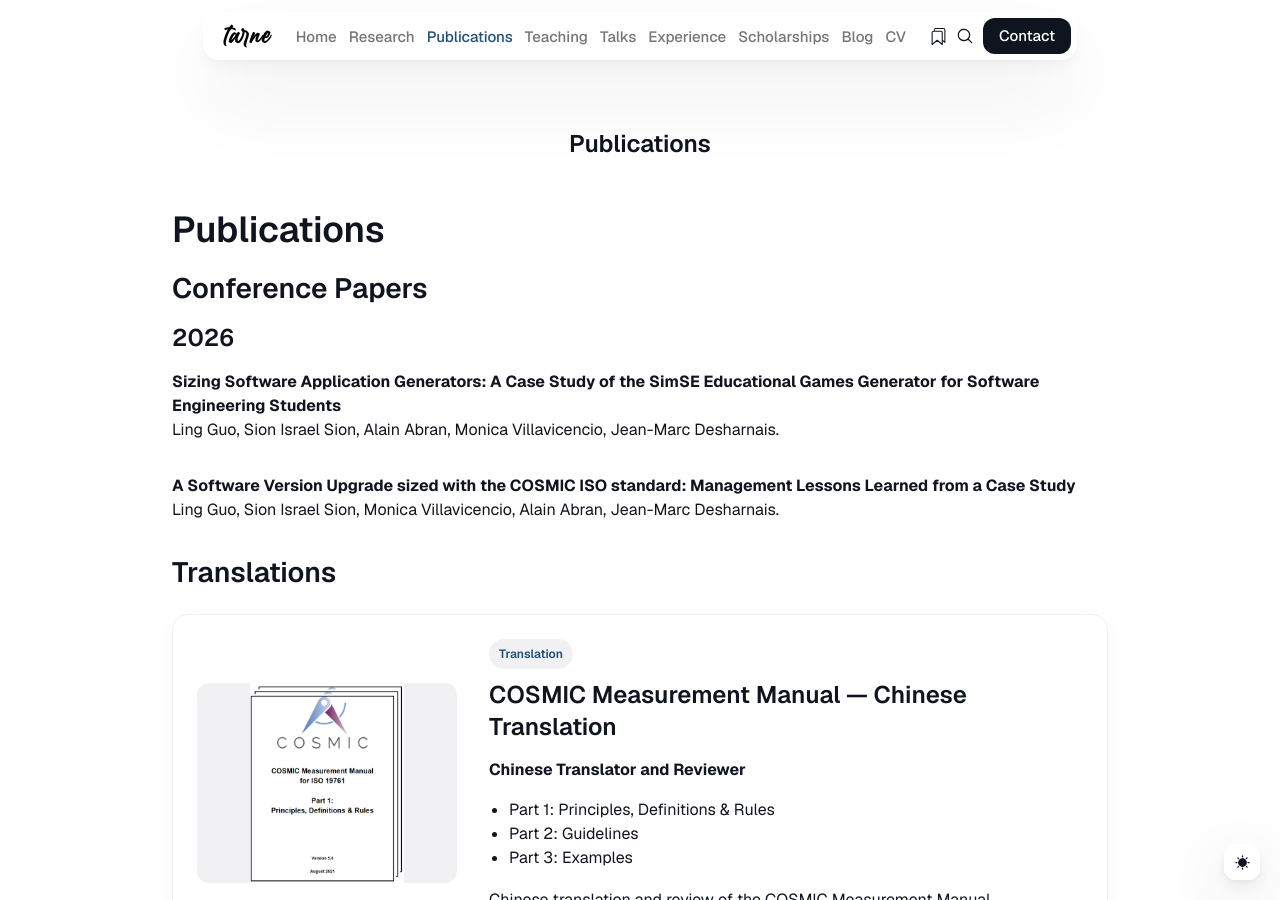
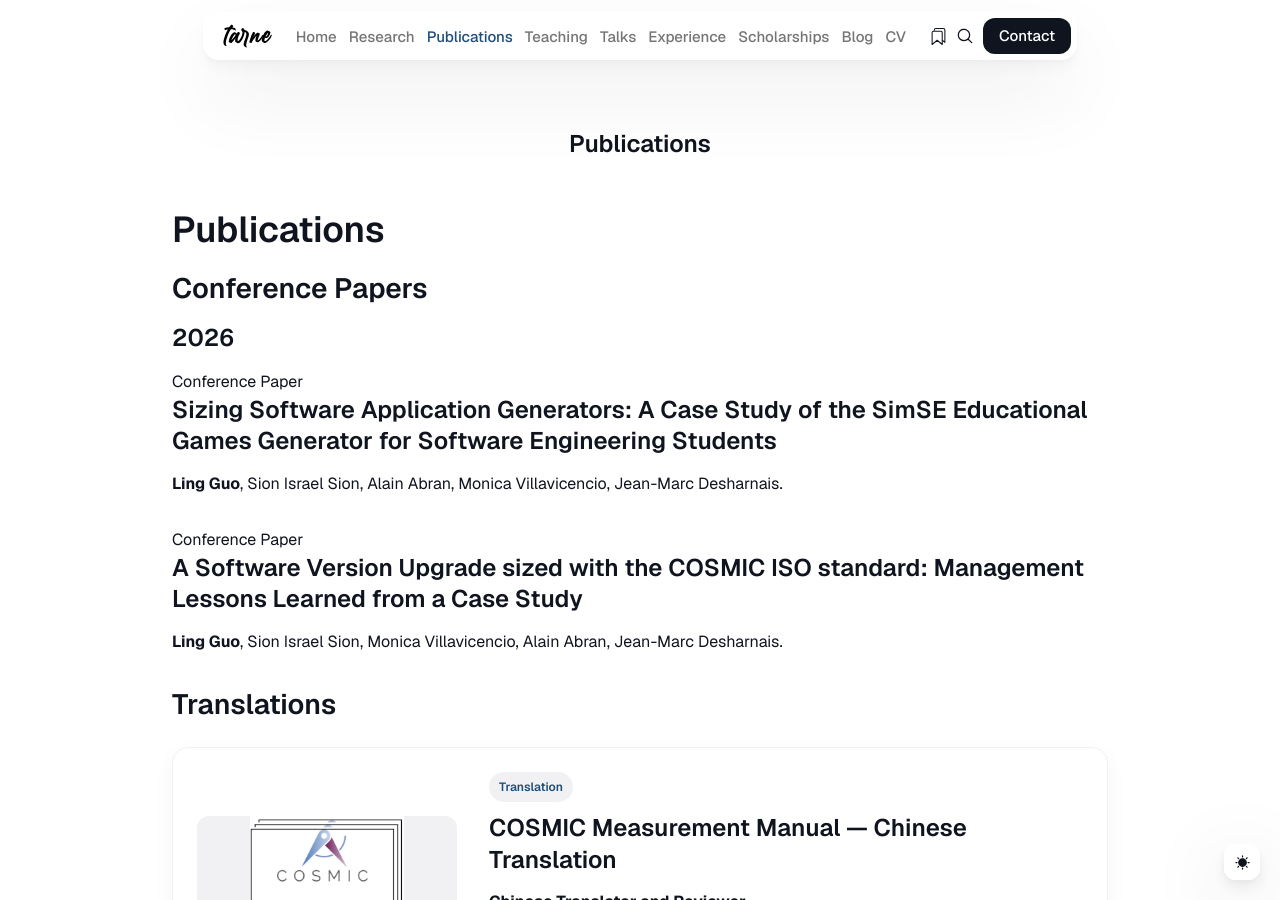
Before and after one commit to lingguo-research/lingguo-tarne, a Jekyll site: the page built from _pages/publications.md, in a window 1280 px wide and 900 px high. Built offline with Jekyll 4.4.1, drawn with Linux system fonts in a browser that asks for light colours; nearby versions of some CDN libraries.

Commit message:
Update publications.md

```diff
--- a/_pages/publications.md
+++ b/_pages/publications.md
@@ -9,11 +9,34 @@ permalink: /publications/
 
 ### 2026
 
-**Sizing Software Application Generators: A Case Study of the SimSE Educational Games Generator for Software Engineering Students**
-Ling Guo, Sion Israel Sion, Alain Abran, Monica Villavicencio, Jean-Marc Desharnais.
+<div class="conference-paper-card">
 
-**A Software Version Upgrade sized with the COSMIC ISO standard: Management Lessons Learned from a Case Study**
-Ling Guo, Sion Israel Sion, Monica Villavicencio, Alain Abran, Jean-Marc Desharnais.
+  <span class="conference-paper-card__label">Conference Paper</span>
+
+  <h3>
+    Sizing Software Application Generators: A Case Study of the SimSE Educational Games Generator for Software Engineering Students
+  </h3>
+
+  <p class="conference-paper-card__authors">
+    <strong>Ling Guo</strong>, Sion Israel Sion, Alain Abran, Monica Villavicencio, Jean-Marc Desharnais.
+  </p>
+
+</div>
+
+
+<div class="conference-paper-card">
+
+  <span class="conference-paper-card__label">Conference Paper</span>
+
+  <h3>
+    A Software Version Upgrade sized with the COSMIC ISO standard: Management Lessons Learned from a Case Study
+  </h3>
+
+  <p class="conference-paper-card__authors">
+    <strong>Ling Guo</strong>, Sion Israel Sion, Monica Villavicencio, Alain Abran, Jean-Marc Desharnais.
+  </p>
+
+</div>
 
 
 <h2>Translations</h2>
```
